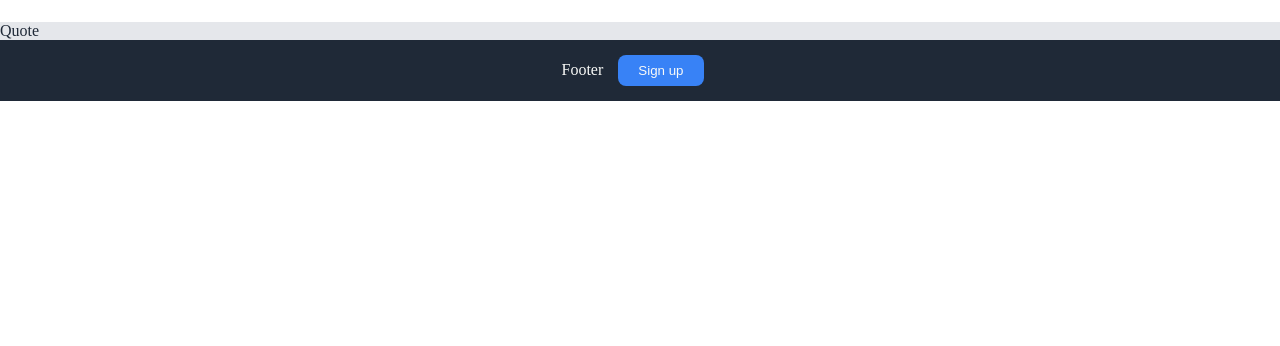
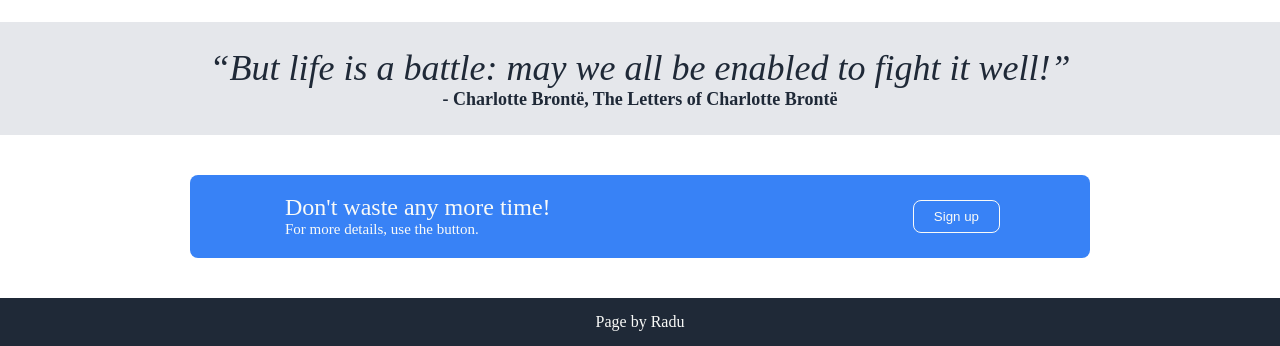
Before and after one commit to rgp1990/odin-landing_page, a plain HTML site: page index.html in a window 1280 px wide. Shown: the part 1219-1565 px from the top of the page. Before the commit the page ends 1320 px from the top, so only its background shows below. Drawn offline with Linux system fonts and the light colour scheme.

Commit message:
Updated HTML and CSS for project submission

```diff
--- a/index.html
+++ b/index.html
@@ -68,10 +68,19 @@
             </div>
         </div>
     </div>
-    <div class="quote">Quote</div>
-    <div class="footer">
-        Footer
-        <button>Sign up</button>
+    <div class="quote">
+        <div class="quote-body">“But life is a battle: may we all be enabled to fight it well!”</div>
+        <div class="quote-author">- Charlotte Brontë, The Letters of Charlotte Brontë</div>
     </div>
+    <div class="call">
+        <div class="call-container">
+            <div class="call-text">
+                <div class="call-title">Don't waste any more time!</div>
+                <div class="call-body">For more details, use the button.</div>
+            </div>
+            <button>Sign up</button>
+        </div>
+    </div>
+    <div class="footer">Page by Radu</div>
 </body>
 </html>
--- a/styles.css
+++ b/styles.css
@@ -50,46 +50,6 @@ img {
     height: auto;
 }
 
-.card {
-    display: flex;
-    flex-direction: column;
-    align-items: end;
-    justify-content: right;
-}
-
-.card img {
-    width: 450px;
-    height: auto;
-}
-
-.card a {
-    color: #1f2937;
-
-}
-
-.body-container {
-    display: flex;
-    flex-wrap: wrap;
-    padding: 25px;
-    gap: 25px;
-    justify-content: center;
-
-}
-
-.credit-body {
-    font-size: 12px;
-}
-
-.body {
-    display: flex;
-    align-items: center;
-    justify-content: center;
-    flex-direction: column;
-    color: #1f2937;
-    font-size: 36px;
-    font-weight: 900
-}
-
 ul {
     list-style: none;
     display: flex;
@@ -137,16 +97,117 @@ button {
     color: #f9faf8;
     margin: 15px;
     padding: 8px 20px;
-    border: none;
+    border: 1px solid #f9faf8;
     border-radius: 8px;
 }
 
 .left-links {
     font-size: 24px;
 }
+.card {
+    display: flex;
+    flex-direction: column;
+    align-items: end;
+    justify-content: right;
+}
+
+.card img {
+    width: 450px;
+    height: auto;
+}
+
+.card a {
+    color: #1f2937;
+
+}
+
+.body-container {
+    display: flex;
+    flex-wrap: wrap;
+    padding: 25px;
+    gap: 25px;
+    justify-content: center;
+
+}
+
+.credit-body {
+    font-size: 12px;
+}
+
+.body {
+    display: flex;
+    align-items: center;
+    justify-content: center;
+    flex-direction: column;
+    color: #1f2937;
+    font-size: 36px;
+    font-weight: 900
+}
+
+.quote {
+    display: flex;
+    color: #1f2937;
+    justify-content: center;
+    align-items: center;
+    flex-direction: column;
+    padding: 25px;
+}
+
+.quote-body {
+    display: flex;
+    font-size: 36px;
+    font-style: italic;
+}
+
+.quote-author {
+    display: flex;
+    font-size: 18px;
+    font-weight: 900;
+    justify-content: right;
+    align-items: end;
+}
+
+.call {
+    display: flex;
+    color: #f9faf8;
+    gap: 50px;
+    /*margin: 75px 400px;*/
+    padding: 15px 0;
+
+}
+
+.call-container {
+    display: flex;
+    flex-shrink: 0;
+    background-color: #3882f6;
+    border: none;
+    border-radius: 8px;
+    padding: 10px 75px;
+    margin: 25px auto;
+    width: 750px;
+    align-items: center;
+    justify-content: space-between;
+}
+
+.call-title {
+    display: flex;
+    font-size: 24px;
+}
+
+.call-body {
+    display: flex;
+    font-size: 15px;
+}
+
+.call-text {
+    padding: 8px 20px;
+}
+
 
 .footer {
     display: flex;
     justify-content: center;
     align-items: center;
+    padding: 15px;
+
 }
```
